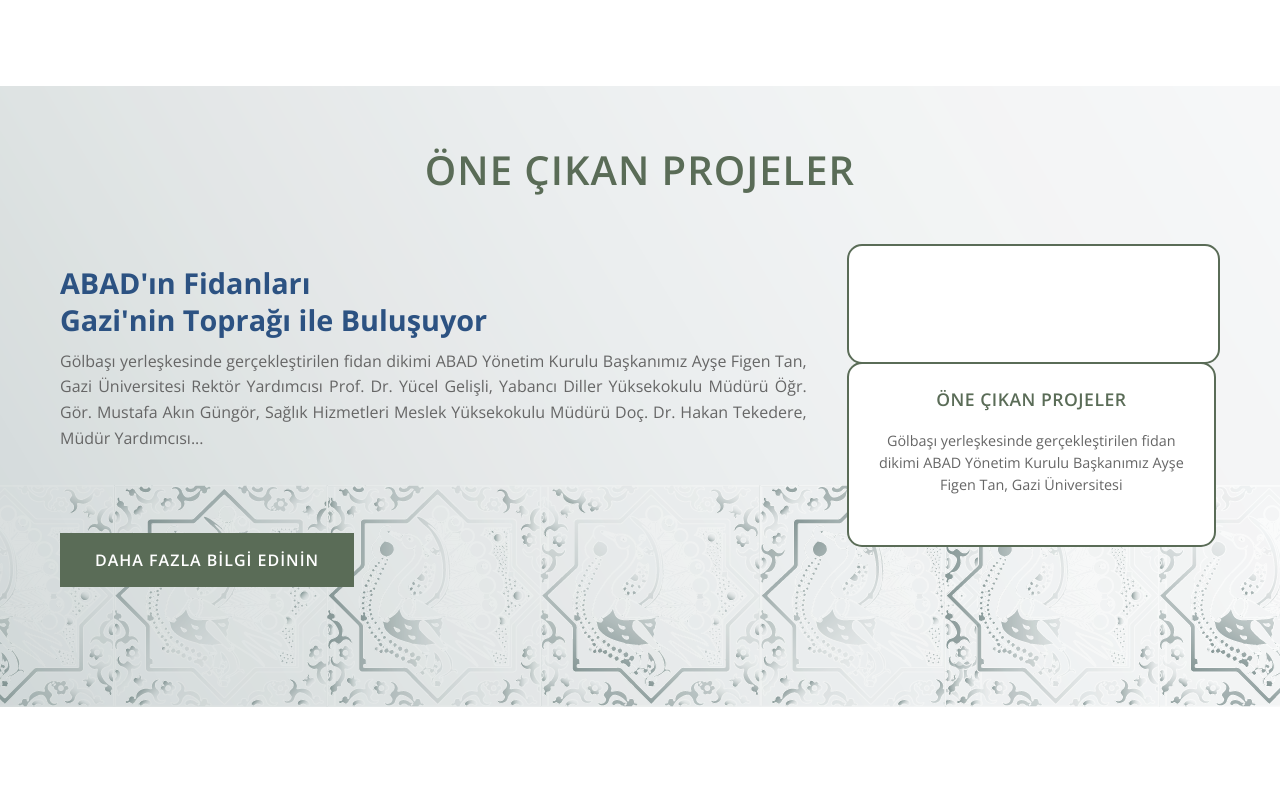
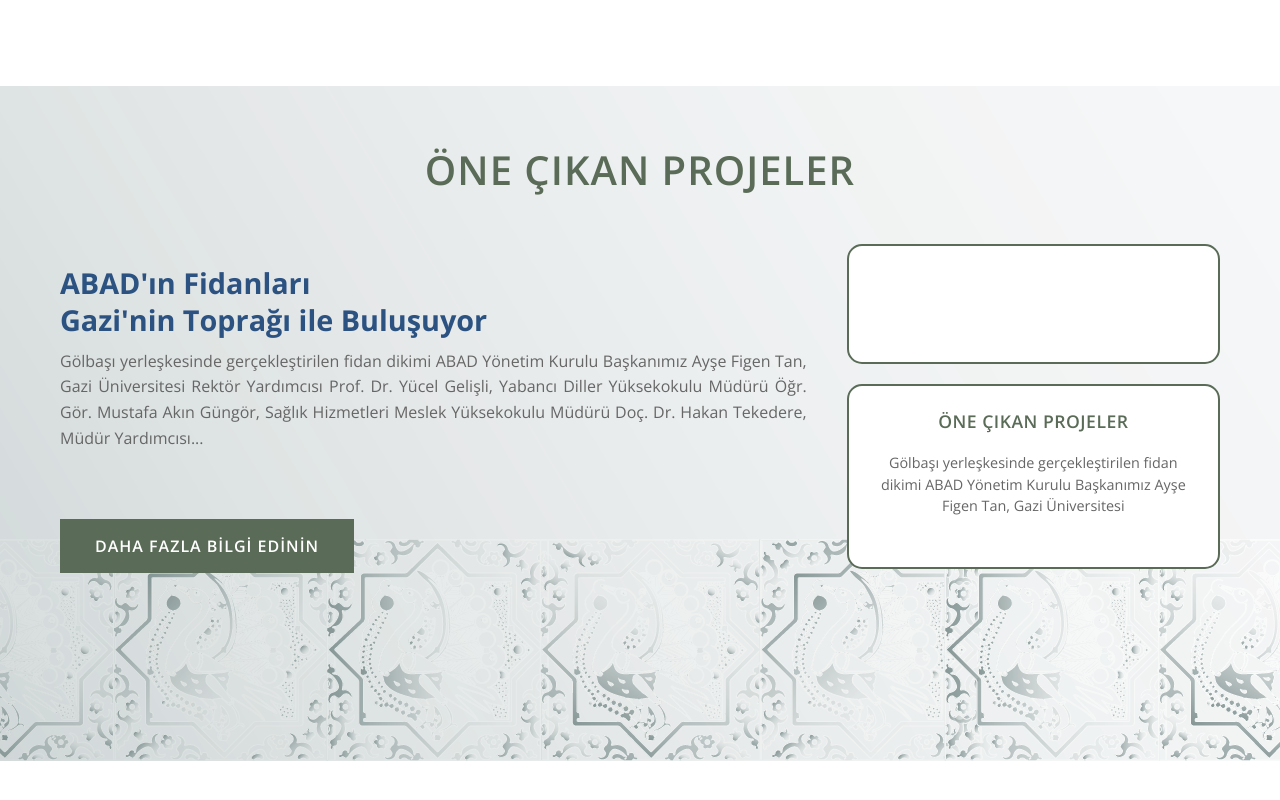
Before and after one commit to enesbugracengiz/abad, a React (Vite) app: page / in a window 1280 px wide. Shown: the part 944-1744 px from the top of the page. Built offline with nearby package versions, Linux system fonts and the light colour scheme.

Commit message:
Hizalamalar düzeltildi.

```diff
--- a/src/components/FeaturedProjects.css
+++ b/src/components/FeaturedProjects.css
@@ -30,6 +30,7 @@
   grid-template-columns: 2fr 1fr;
   gap: 40px;
   align-items: start;
+  position: relative;
 }
 
 /* Sol taraf - Büyük proje kartı */
@@ -38,6 +39,7 @@
   border: none;
   box-shadow: none;
   transition: none;
+  position: relative;
 }
 
 .main-project-image {
@@ -92,7 +94,7 @@
   transition: all 0.3s ease;
   text-transform: uppercase;
   letter-spacing: 1px;
-  position: absolute;
+  position: relative;
   left: 0;
   bottom: 0;
 }
@@ -110,6 +112,7 @@
   gap: 20px;
   position: relative;
   height: 100%;
+  align-items: flex-end;
 }
 
 /* Üst boş kart */
@@ -118,6 +121,7 @@
   border: 2px solid #5a6c57;
   border-radius: 15px;
   height: 120px;
+  width: 100%;
 }
 
 /* Sağ taraf - Küçük proje kartı */
@@ -129,9 +133,8 @@
   display: flex;
   flex-direction: column;
   height: fit-content;
-  position: absolute;
-  bottom: 0;
-  width: calc(100% - 4px);
+  position: relative;
+  width: 100%;
 }
 
 .small-project-card:hover {
--- a/src/components/FeaturedProjects.jsx
+++ b/src/components/FeaturedProjects.jsx
@@ -12,20 +12,29 @@
           <div className="main-project-card pb-5">
             <div className="main-project-content">
               <h3 className="main-project-title">
-                ABAD'ın Fidanları<br />
+                ABAD'ın Fidanları
+                <br />
                 Gazi'nin Toprağı ile Buluşuyor
               </h3>
               <p className="main-project-description pb-5">
-                Gölbaşı yerleşkesinde gerçekleştirilen fidan dikimi ABAD Yönetim Kurulu Başkanımız Ayşe Figen Tan, Gazi Üniversitesi Rektör Yardımcısı Prof. Dr. Yücel Gelişli, Yabancı Diller Yüksekokulu Müdürü Öğr. Gör. Mustafa Akın Güngör, Sağlık Hizmetleri Meslek Yüksekokulu Müdürü Doç. Dr. Hakan Tekedere, Müdür Yardımcısı...
+                Gölbaşı yerleşkesinde gerçekleştirilen fidan dikimi ABAD Yönetim
+                Kurulu Başkanımız Ayşe Figen Tan, Gazi Üniversitesi Rektör
+                Yardımcısı Prof. Dr. Yücel Gelişli, Yabancı Diller Yüksekokulu
+                Müdürü Öğr. Gör. Mustafa Akın Güngör, Sağlık Hizmetleri Meslek
+                Yüksekokulu Müdürü Doç. Dr. Hakan Tekedere, Müdür Yardımcısı...
               </p>
+            </div>
+
+            {/* Sol tarafta buton */}
+            <div className="bottom-button-section">
+              <button className="more-info-btn">DAHA FAZLA BİLGİ EDİNİN</button>
             </div>
           </div>
 
           {/* Sağ taraf - Kartlar */}
           <div className="right-cards-container">
             {/* Üst boş kart */}
-            <div className="empty-top-card">
-            </div>
+            <div className="empty-top-card"></div>
 
             {/* Alt küçük proje kartı */}
             <div className="small-project-card">
@@ -34,18 +43,12 @@
               </div>
               <div className="small-project-content">
                 <p className="small-project-description">
-                  Gölbaşı yerleşkesinde gerçekleştirilen fidan dikimi ABAD Yönetim Kurulu Başkanımız Ayşe Figen Tan, Gazi Üniversitesi
+                  Gölbaşı yerleşkesinde gerçekleştirilen fidan dikimi ABAD
+                  Yönetim Kurulu Başkanımız Ayşe Figen Tan, Gazi Üniversitesi
                 </p>
               </div>
             </div>
           </div>
-        </div>
-
-        {/* Alt kısımda buton */}
-        <div className="bottom-button-section">
-          <button className="more-info-btn">
-            DAHA FAZLA BİLGİ EDİNİN
-          </button>
         </div>
       </div>
     </section>
```
